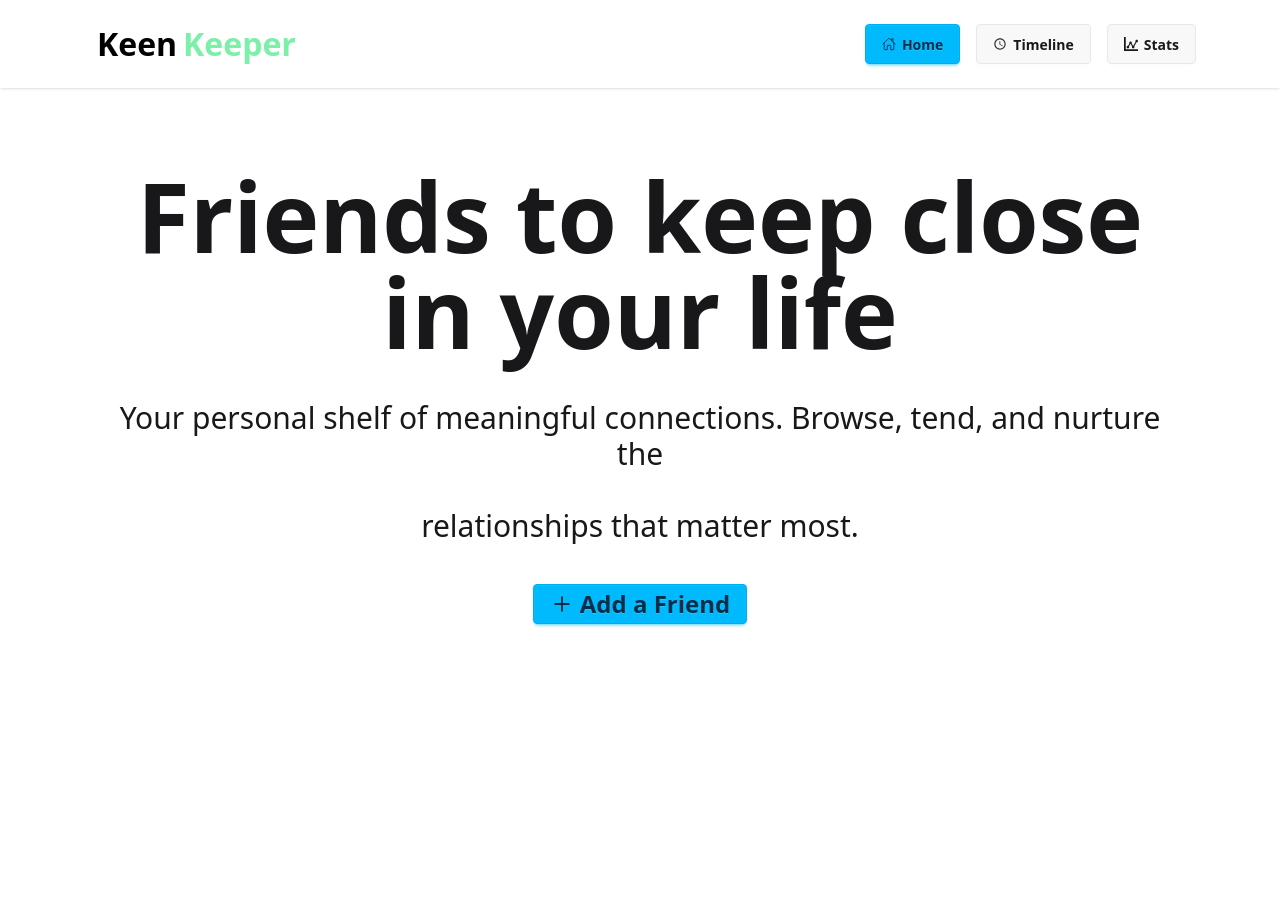
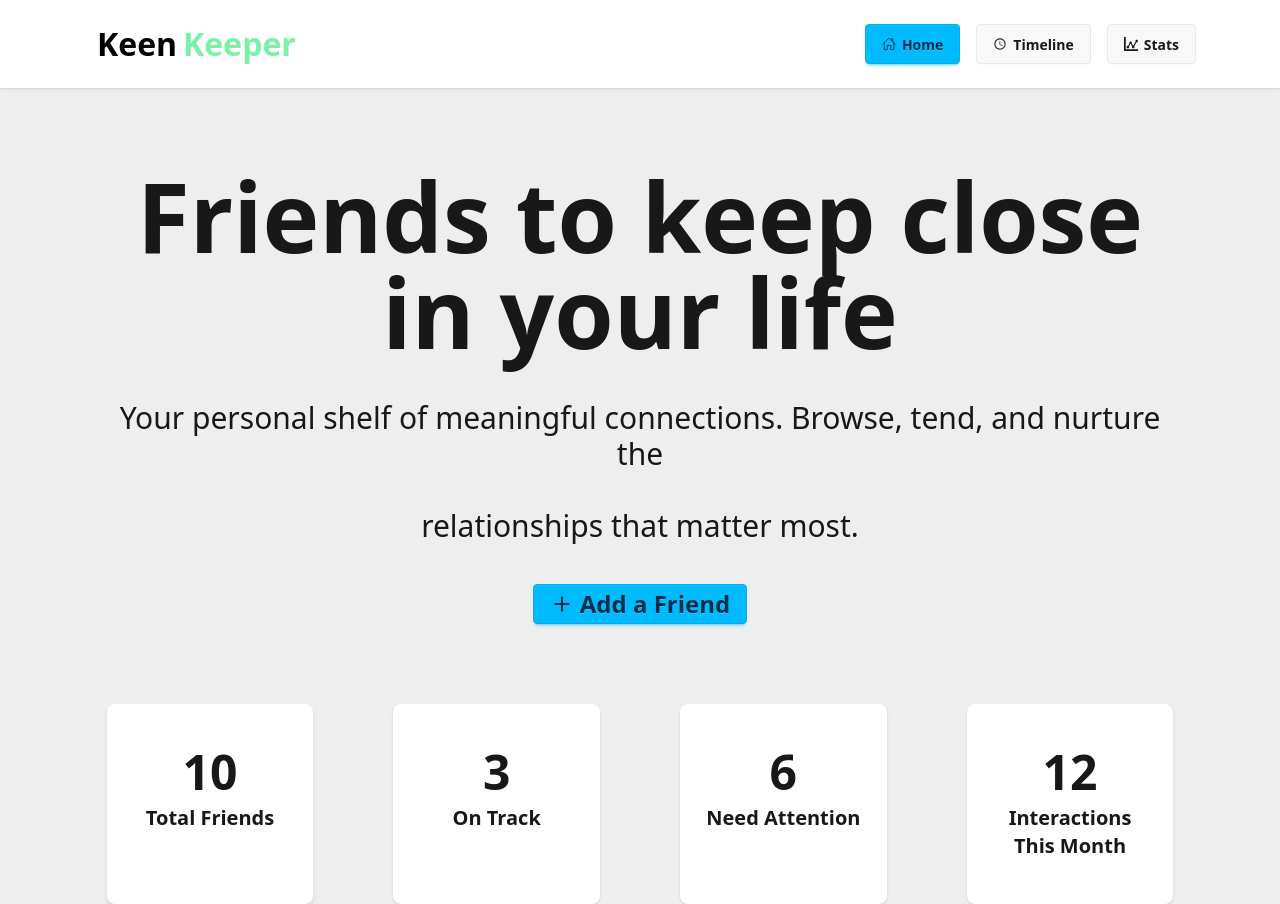
Before and after one commit to Rubelhasan-Hub/keen-keeper, a Next.js app: page /home in a window 1280 px wide. Before the commit the page ends 800 px from the top, so only its background shows below. Built offline with nearby package versions, Linux system fonts and the light colour scheme.

Commit message:
make the 4 card section where the total fd and how many fd are on track that show

```diff
--- a/src/app/home/page.jsx
+++ b/src/app/home/page.jsx
@@ -2,11 +2,42 @@ import { IoMdAdd } from "react-icons/io";
 
 const page = () => {
     return (
-        <div className="max-w-11/12 sm:max-w-10/12 mx-auto mt-20 mb-10">
-            <div className="text-center space-y-10">
+        <div className="max-w-11/12 sm:max-w-10/12 mx-auto mt-20">
+
+            {/* Add friends section */}
+            <div className="text-center space-y-5 sm:space-y-10">
                 <h1 className="text-6xl sm:text-8xl font-bold">Friends to keep close in your life</h1>
                 <p className="text-xl sm:text-3xl">Your personal shelf of meaningful connections. Browse, tend, and nurture the <span className="hidden sm:block"><br /></span>  relationships that matter most.</p>
                 <button className="btn btn-info text-2xl"><IoMdAdd />Add a Friend</button>
+            </div>
+
+
+            {/* 4 cards section */}
+            <div className="grid grid-cols-2 gap-7 sm:grid-cols-4 pt-20 sm:gap-20">
+                <div className="card bg-base-100 shadow-md py-5 flex items-center">
+                    <div className="card-body text-center ">
+                        <h2 className="text-5xl font-bold">10</h2>
+                        <p className="text-xl font-semibold">Total Friends</p>
+                    </div>
+                </div>
+                <div className="card bg-base-100 shadow-sm py-5 flex items-center">
+                    <div className="card-body text-center">
+                        <h2 className="text-5xl font-bold">3</h2>
+                        <p className="text-xl font-semibold">On Track</p>
+                    </div>
+                </div>
+                <div className="card bg-base-100 shadow-sm py-5 flex items-center">
+                    <div className="card-body text-center">
+                        <h2 className="text-5xl font-bold">6</h2>
+                        <p className="text-xl font-semibold">Need Attention</p>
+                    </div>
+                </div>
+                <div className="card bg-base-100 shadow-sm py-5 flex items-center">
+                    <div className="card-body text-center">
+                        <h2 className="text-5xl font-bold">12</h2>
+                        <p className="text-xl font-semibold">Interactions This Month</p>
+                    </div>
+                </div>
             </div>
         </div>
     );
--- a/src/app/layout.js
+++ b/src/app/layout.js
@@ -24,7 +24,7 @@ export default function RootLayout({ children }) {
       data-theme="light"
       className={`${geistSans.variable} ${geistMono.variable} h-full antialiased`}
     >
-      <body className="">
+      <body className="bg-base-300 min-h-screen text-base-content">
         <Navbar/>
         {children}
         </body>
```
